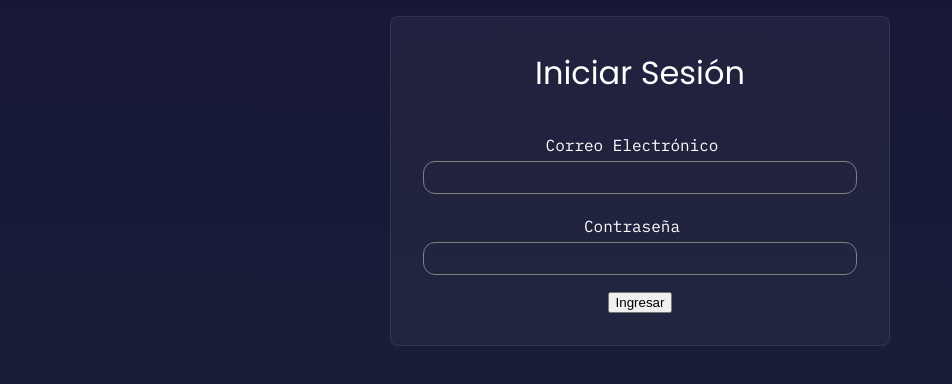
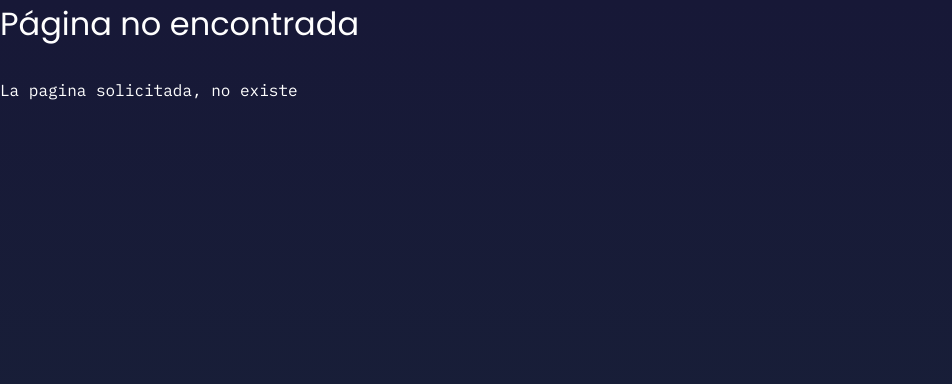
Before and after one commit to migueln15/proyecto-react-2022, a React (Vite) app: page / in a window 1280 px wide. Before the commit this address led to /login. Shown: the top 384 px of the page, without its empty margins (0-952 px from the left). Built offline with nearby package versions, Linux system fonts and the light colour scheme.

Commit message:
Direct 404

```diff
--- a/src/main.jsx
+++ b/src/main.jsx
@@ -17,7 +17,7 @@
             <>
                   <BrowserRouter>
                         <Routes>
-                              <Route path='/' element={<App/>}>
+                              <Route path='/' element={<Pagina404/>}>
                                     <Route index element={<Home />}/>
                                     <Route path='perfil' element={<Perfil/>}/>
                               </Route>
```
